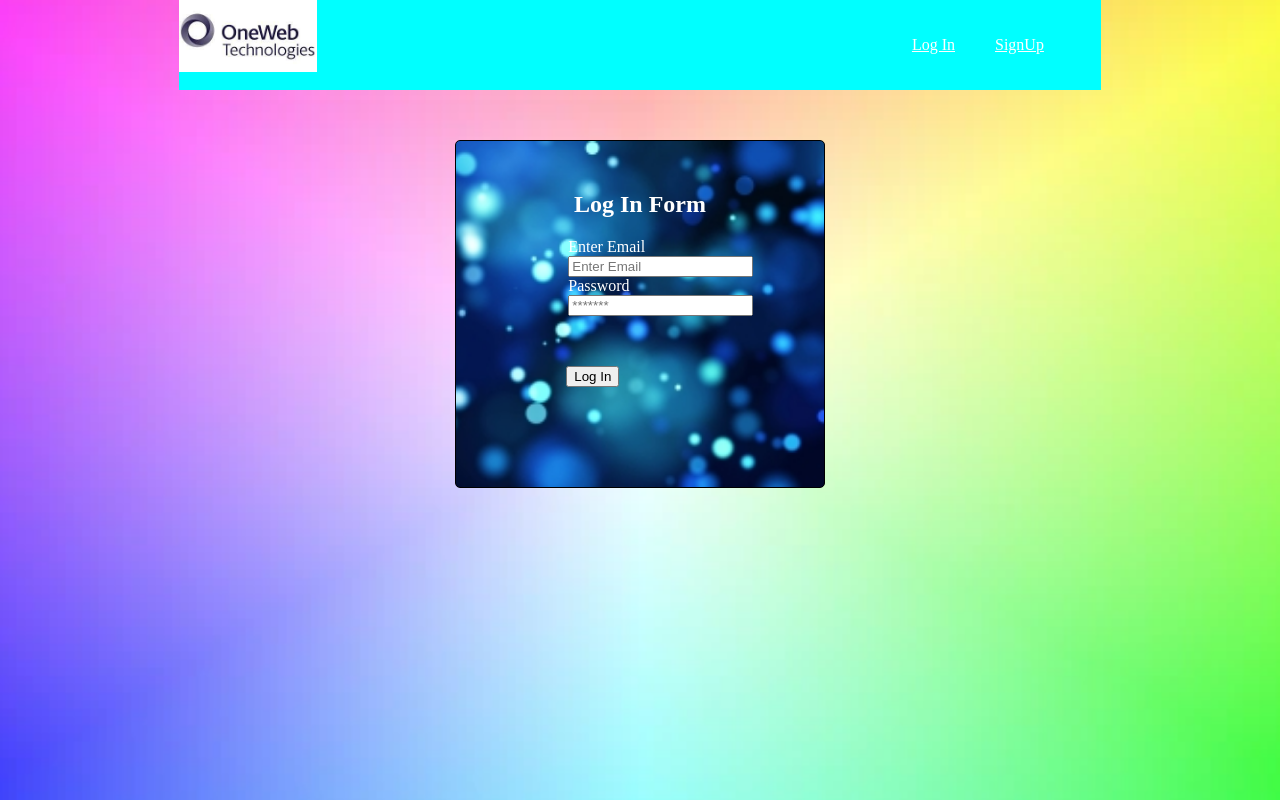
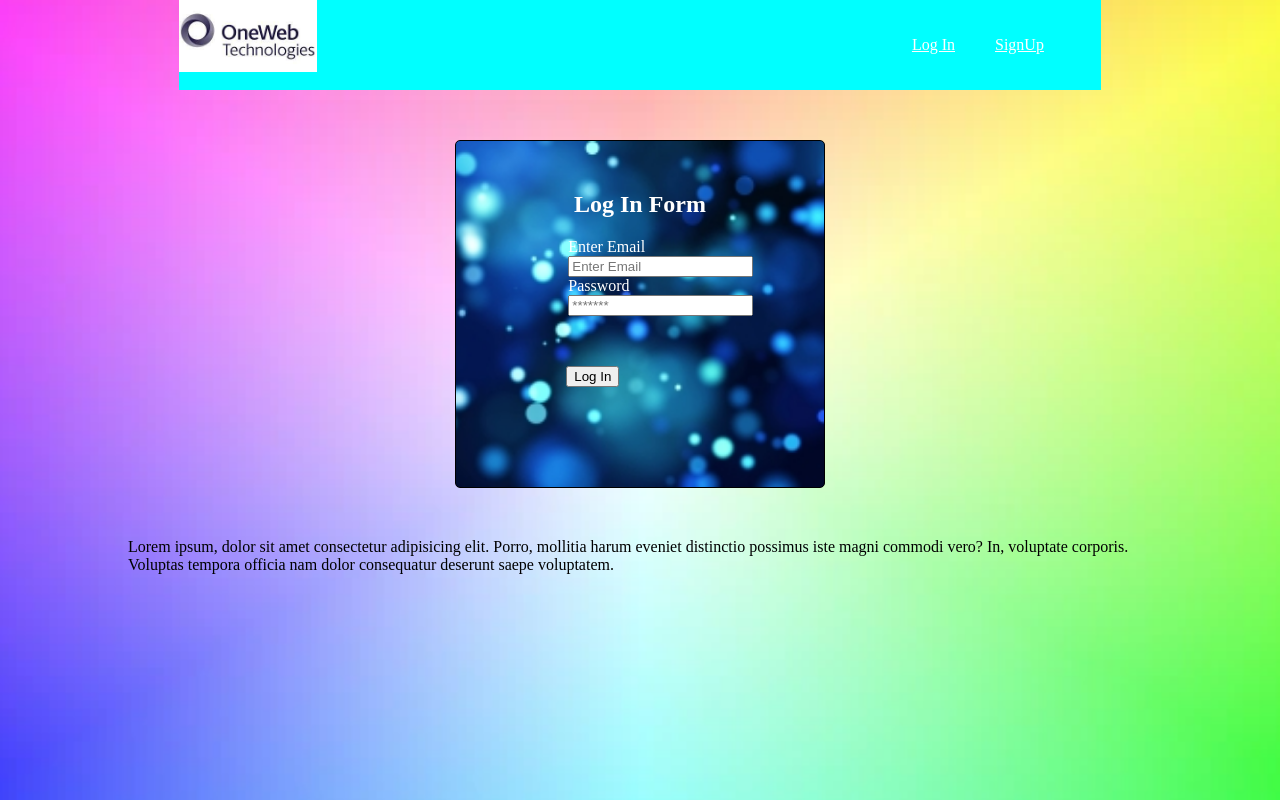
Before and after one commit to rofikul009/webdev_php, a PHP site: page /form-hendelink.php in a window 1280 px wide. Run offline with PHP 8.4, Linux system fonts and the light colour scheme.

Commit message:
fast commit

```diff
--- a/21th-class/form-hendelink.php
+++ b/21th-class/form-hendelink.php
@@ -110,6 +110,7 @@
            </div>
         </div>
     </div>
+    Lorem ipsum, dolor sit amet consectetur adipisicing elit. Porro, mollitia harum eveniet distinctio possimus iste magni commodi vero? In, voluptate corporis. Voluptas tempora officia nam dolor consequatur deserunt saepe voluptatem.
     <script src="js/bootstrap.min.js"></script>
     <script src="js/jquery-3.6.0.min.js"></script>
 </body>
```
